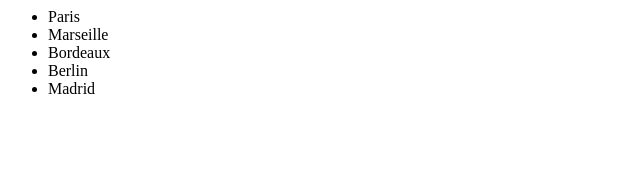
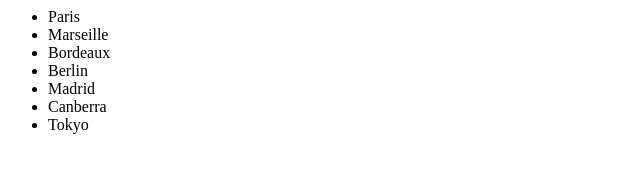
Before and after one commit to rdeniel/villegit, a plain HTML site: page index.html in a window 1280 px wide. Shown: the whole page, without its empty margins (0-640 px from the left). Drawn offline with Linux system fonts and the light colour scheme.

Commit message:
ajout villes océanie

```diff
--- a/index.html
+++ b/index.html
@@ -10,6 +10,8 @@
 			<li>Bordeaux</li>
 			<li>Berlin</li>
 			<li>Madrid</li>
+			<li>Canberra</li>
+			<li>Tokyo</li>
 		</ul>
 	</body>
 </html>
```
